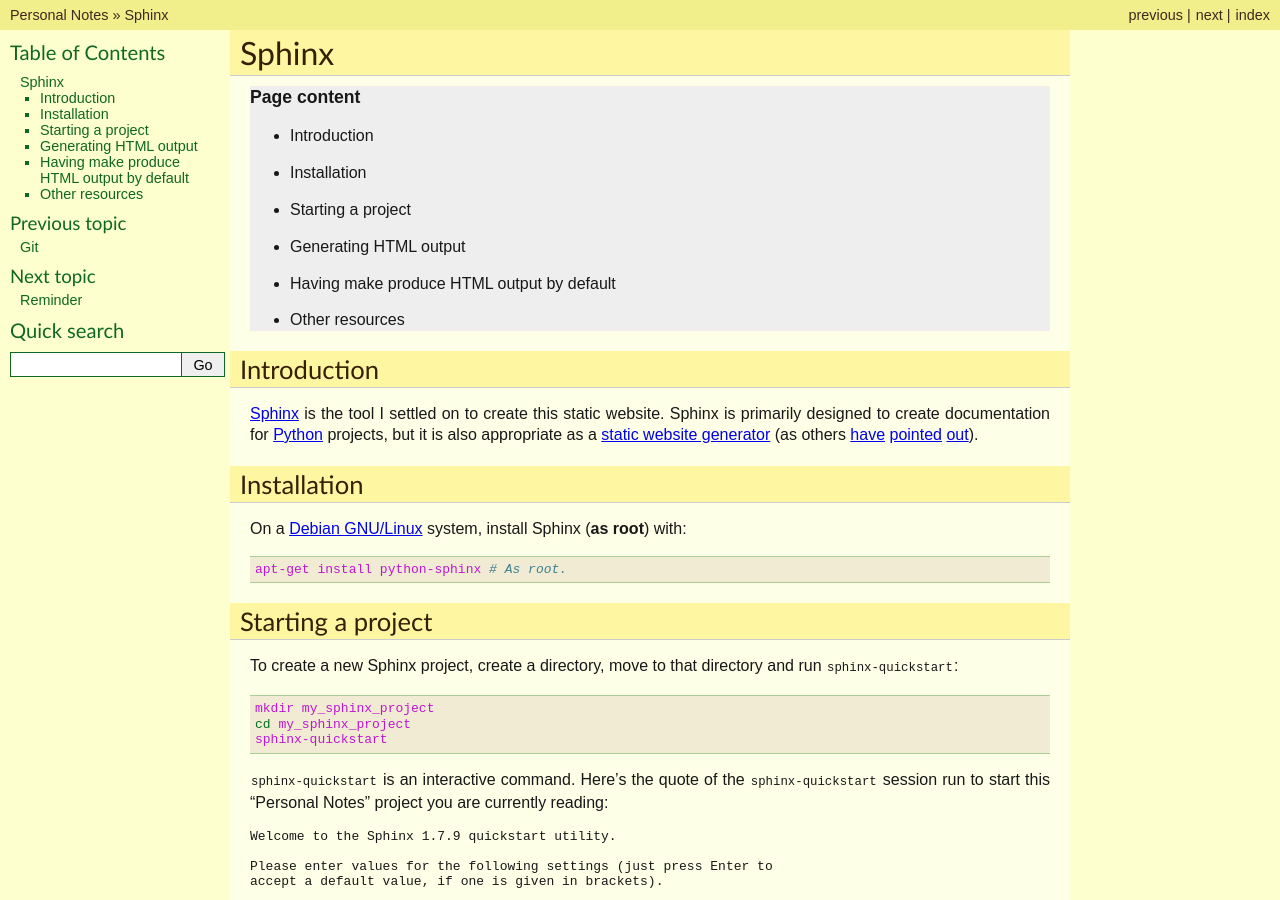
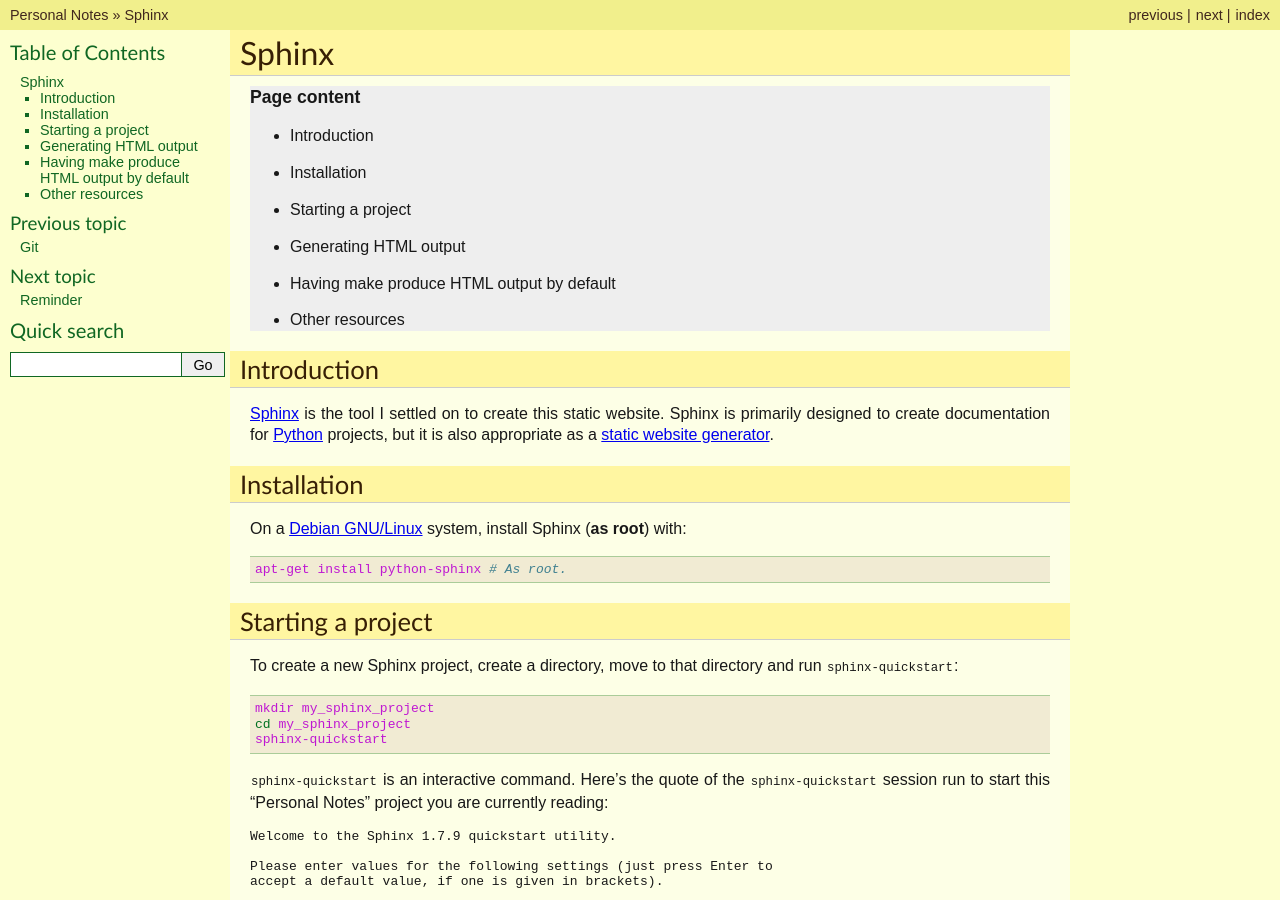
Before and after one commit to thierr26/thierr26_personal_notes_sphinx_sources, a Sphinx documentation site: the page built from source/sphinx.rst, in a window 1280 px wide and 900 px high. Built offline with Sphinx 7.4.7, drawn with Linux system fonts in a browser that asks for light colours.

Commit message:
Remove three links
One of them caused a linkcheck failure.

```diff
--- a/source/sphinx.rst
+++ b/source/sphinx.rst
@@ -16,10 +16,7 @@
 documentation for `Python
 <https://en.wikipedia.org/wiki/Python_(programming_language)>`_ projects, but
 it is also appropriate as a `static website generator
-<https://www.fullstackpython.com/static-site-generator.html>`_ (as others `have
-<https://nudgedelastic.band/2017/07/why-use-restructuredtext-and-sphinx-static-site-generator-for-maintaining-teaching-materials/>`_
-`pointed <http://echorand.me/site/notes/articles/sphinx/static_html.html>`_
-`out <http://www.numericalexpert.com/blog/sphinx2website/>`_).
+<https://www.fullstackpython.com/static-site-generator.html>`_.
 
 
 Installation
```
